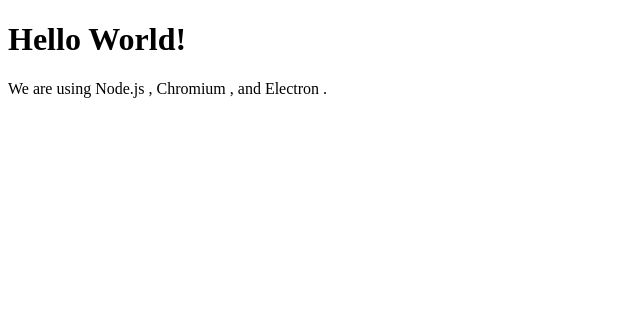
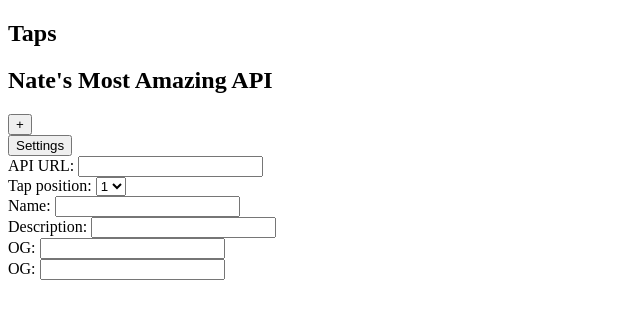
Before and after one commit to nathanagood/tapinator-desktop, an Electron app: page index.html in a window 800 px wide. Shown: the whole page, without its empty margins (0-640 px from the left). Drawn offline with Linux system fonts and the light colour scheme.

Commit message:
Committing

```diff
--- a/index.html
+++ b/index.html
@@ -1,5 +1,6 @@
 <!DOCTYPE html>
 <html>
+
 <head>
   <meta charset="UTF-8">
   <!-- https://developer.mozilla.org/en-US/docs/Web/HTTP/CSP -->
@@ -7,13 +8,70 @@
   <meta http-equiv="X-Content-Security-Policy" content="default-src 'self'; script-src 'self'">
   <title>Tapinator</title>
 </head>
+
 <body>
-    <h1>Hello World!</h1>
-    We are using Node.js <span id="node-version"></span>,
-    Chromium <span id="chrome-version"></span>,
-    and Electron <span id="electron-version"></span>.
+  <nav class="nav">
+    <header class="nav-header">
+      <h1 class="nav-header">Taps</h1>
+    </header>
+    <div class="nav-item">
+      <h2>Nate's Most Amazing API</h2>
+    </div>
+    <div class="add-button">
+      <button class="nav-button">+</button>
+    </div>
+    <footer class="nav-footer">
+      <button class="settings-button">Settings</button>
+    </footer>
+  </nav>
+
+  <main class="content">
+    <section id="settings">
+      <label class="settings-label" id="api-url-label" for="api-url">API URL:</label>
+      <input class="settings-input" type="text" id="api-url" name="api-url">
+    </section>
+    <!--
+      {
+    "id": "5",
+    "name": "Nate IPA",
+    "tag": "IPA",
+    "description": "A really nummy IPA that is so hoppy your face will blow up.",
+    "tapNumber": 1,
+    "originalGravity": 7.00,
+    "color": "Amber",
+    "ibu": 1700.0,
+    "calories": 300,
+    "abv": 17.8
+}
+    -->
+    <section id="tap-detail">
+      <div class="input-group">
+        <label class="tap-label" id="tname-label" for="tpos">Tap position:</label>
+        <select class="tap-select" name="tpos" id="tpos">
+          <option value="1">1</option>
+        </select>
+      </div>
+      <div class="input-group">
+        <label class="tap-label" for="tname">Name:</label>
+        <input class="tap-smalltext" type="text" id="tname" name="tname">
+      </div>
+      <div class="input-group">
+        <label class="tap-label" for="tdesc">Description:</label>
+        <input class="tap-bigtext" type="text" id="tdesc" name="tdesc">
+      </div>
+      <div class="input-group">
+        <label class="tap-label" for="tog">OG:</label>
+        <input class="tap-smalltext" type="text" id="tog" name="tog">
+      </div>
+      <div class="input-group">
+        <label class="tap-label" for="tcol">OG:</label>
+        <input class="tap-smalltext" type="text" id="tcol" name="tcol">
+      </div>
+    </section>
+  </main>
 
   <!-- You can also require other files to run in this process -->
   <script src="./renderer.js"></script>
 </body>
+
 </html>
```
Also changed, not shown: 1 other file. Lines whose indentation alone changed are shown as unchanged.
